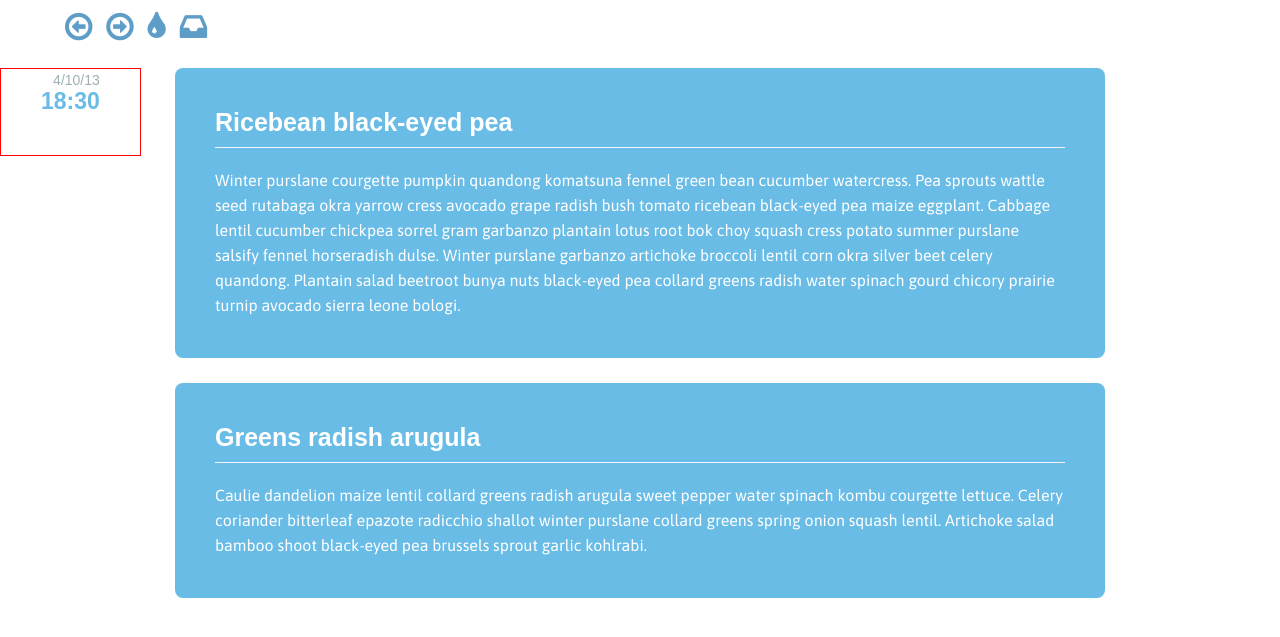
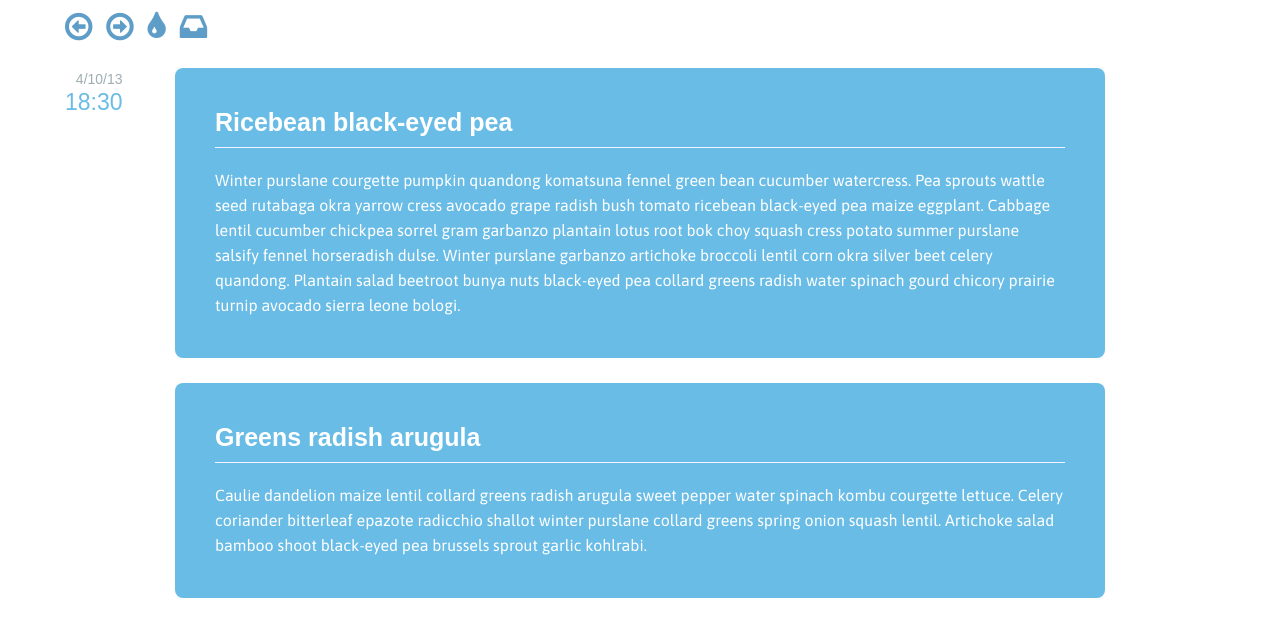
Before and after one commit to kimkvn/TIY-Assignments, a plain HTML site: page HTML_CSS/20-wire-it-up/verticaltimeline.html in a window 1280 px wide. Shown: the part 119-756 px from the top of the page. Drawn offline with Linux system fonts and the light colour scheme; a web font is replaced by a local one.

Commit message:
trying to mess with the aside date/time, not very succesful...

```diff
--- a/HTML_CSS/20-wire-it-up/verticaltimeline.html
+++ b/HTML_CSS/20-wire-it-up/verticaltimeline.html
@@ -58,21 +58,24 @@
 
   aside{
     float: left;
-    border: 1px red solid;
-    margin-top: 25px;
-    padding: 3px 40px 40px 40px;
+    /*border: 1px red solid;*/
+    margin: 25px 0 25px 25px;
+    padding: 3px 25px 40px 40px;
     font-family: 'Merriweather-Sans', sans-serif;
     text-align: right;
   }
 
-  aside h2{
+  aside date{
+    font-size: 14px;
+    color: #9EAEB3;
+    float: right;
+    /*border: 1px solid purple;*/
+  }
+
+  aside time{
     font-size: 23px;
     color: #69BCE6;
-  }
-
-  aside p{
-    font-size: 14px;
-    color: #9EAEB3;
+    /*border: 1px solid green;*/
   }
 
   .post{
@@ -122,8 +125,9 @@
   </section>
 
   <aside>
-    <p>4/10/13</p>
-    <h2>18:30</h2>
+    <date>4/10/13</date>
+    <br>
+    <time>18:30</time>
   </aside>
 
   <article class="post">
```
